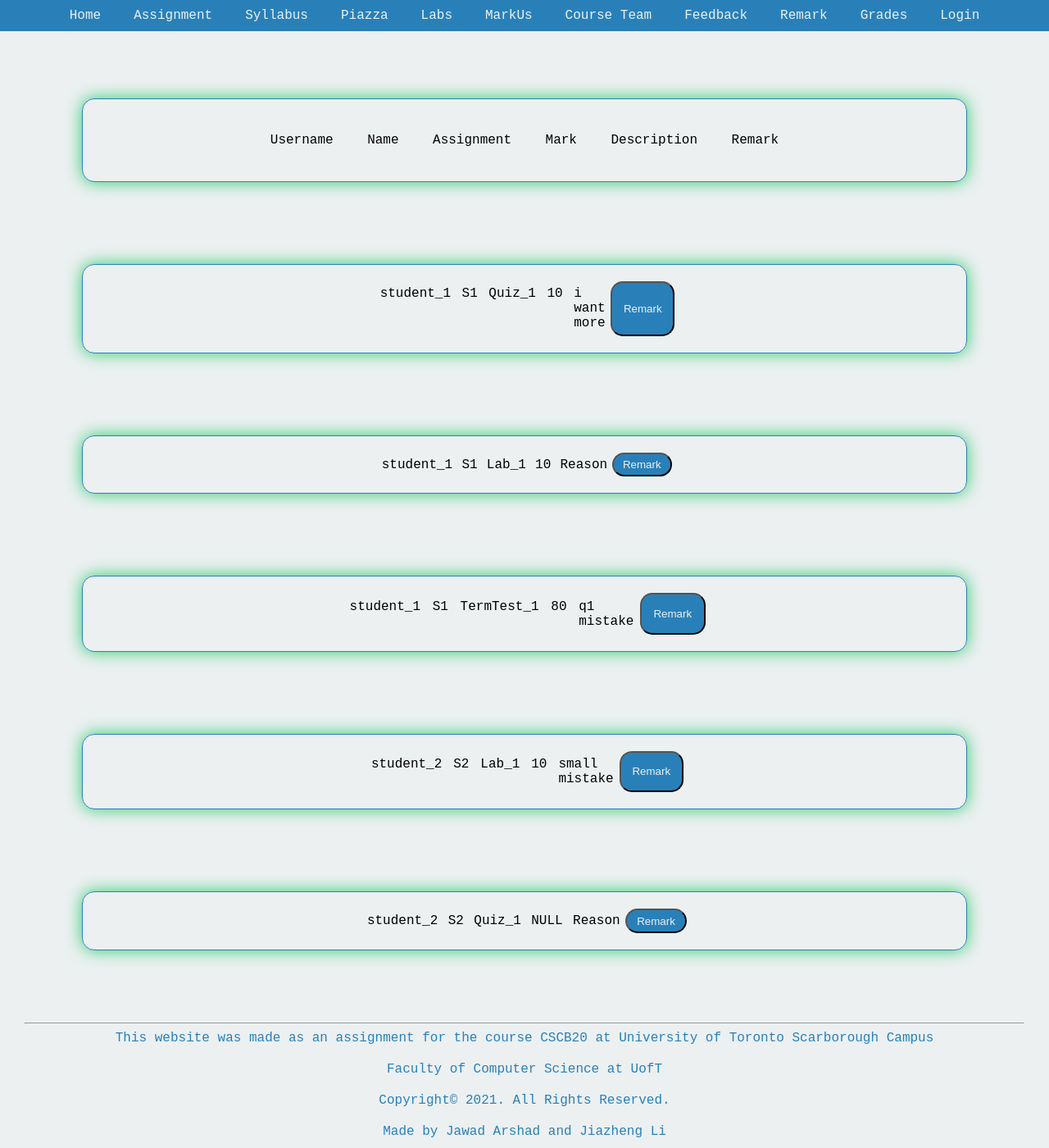
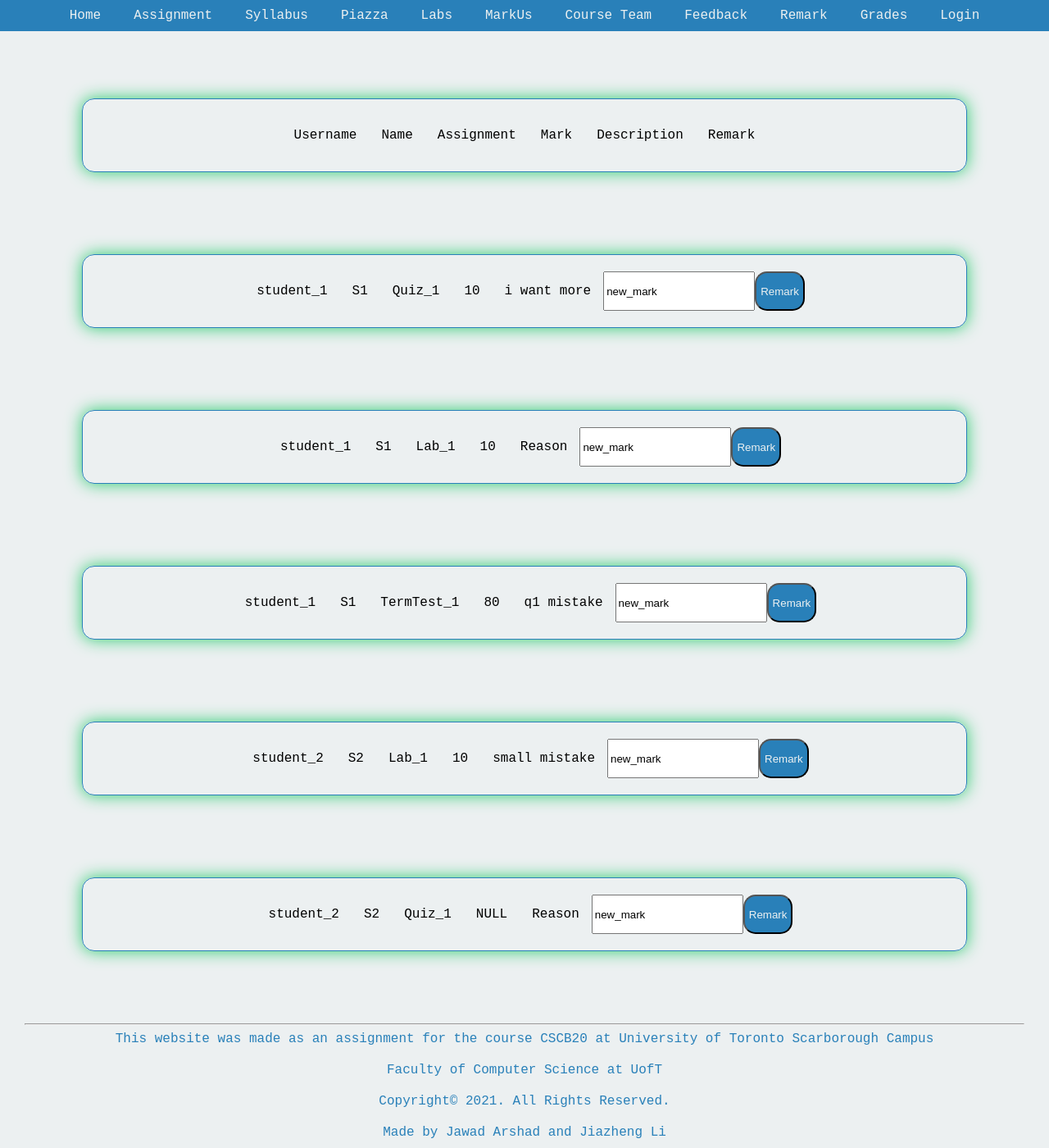
Before and after one commit to ljz3/CSCB20-A3, a Flask app: page /remark.html in a window 1280 px wide. Shown: the whole page at 82% size. Run offline with Flask 2, Linux system fonts and the light colour scheme; data comes from the database, SQL or seed files in the repository; both versions use the stored data as it was after the commit.

Commit message:
finished the backend for remark

```diff
--- a/Assignment3/app.py
+++ b/Assignment3/app.py
@@ -6,6 +6,9 @@ app = Flask(__name__)
 
 access_username = ''
 isadmin = True
+
+#access_username = 'student_2'
+#isadmin = False
 
 def get_db():
     db = getattr(g, '_database', None)
@@ -33,6 +36,19 @@ def close_connection(exception):
         db.close()
 
 
+def remove_remark(user, ass_id, mark):
+    db = get_db()
+    db_cur = db.cursor()
+    db_cur.execute("delete from Remarks where Username='"+user+"' and Ass_id="+ass_id)
+    db_cur.execute("update Grades set Mark="+mark+"where Username='"+user+"' and Ass_id="+ass_id)
+    db.commit()
+
+def add_remark(user, name, ass_id, mark, reason):
+    db = get_db()
+    db_cur = db.cursor()
+    db_cur.execute("insert into Remarks values ('"+ user +"','"+ name +"','"+ ass_id +"','"+ mark +"','"+ reason +"')")
+    db.commit()
+
 def remark():
     db = get_db()
     db.row_factory = make_dicts
@@ -42,17 +58,30 @@ def remark():
         for want_remark in query_db('select * from Remarks'):
             remarks_dict.append(want_remark)
         db.close()
-        return render_template('remark.html', remarks=remarks_dict)
+        return render_template('remark.html', remarks=remarks_dict, admin=isadmin)
     else:
-        for want_remark in query_db('select * from Remarks where userneme =' + access_username):
+        for want_remark in query_db("select Username, name, Ass_id, Mark from Grades natural join Person where username ='" + access_username +"'"):
             remarks_dict.append(want_remark)
         db.close()
-        return render_template('remark.html', remarks=remarks_dict)
+        return render_template('remark.html', remarks=remarks_dict, admin=isadmin)
 
 @app.route('/remark.html', methods=['GET', 'POST'])
 def remark_change():
     if request.method == 'POST':
         if request.form.get('Remark') == 'Remark':
+            if isadmin == True:
+                user = request.form.get('Username')
+                ass_id = request.form.get('Ass_id')
+                new_mark = request.form.get('new_mark')
+                remove_remark(user, ass_id, new_mark)
+            else:
+                user = request.form.get('Username')
+                name = request.form.get('name')
+                ass_id = request.form.get('Ass_id')
+                mark = request.form.get('Mark')
+                reason = request.form.get('Reason')
+                print(("insert into Remarks values ('"+ user +"','"+ name +"','"+ ass_id +"','"+ mark +"','"+ reason +"')"))
+                add_remark(user, name, ass_id, mark, reason)
             return remark()
         else:
             return remark()
--- a/Assignment3/static/css/remark.css
+++ b/Assignment3/static/css/remark.css
@@ -46,36 +46,35 @@ body {
     display: flex;
     flex-direction: row;
     justify-content: center;
-    border: #2980b9 solid 1px;
+    flex-wrap: wrap;
+    padding: 20px;
+    margin: 50px;
+    border: #2980b9 1px solid;
     border-radius: 15px;
     box-shadow: 0 0 20px #2ecc71;
-    padding: 20px;
-    margin: 50px;
-}
-
-.row-container form{
-    display: flex;
-    flex-direction: row;
-    justify-content: center;
-
 }
 
 .content {
-    padding: 2%;
-    margin: 5 px;
+    margin: 5px;
+    padding: 10px;
 }
 
-form input[type=submit]{
+form {
+    display: flex;
+    flex-direction: row;
+}
+
+[type=submit] {
     text-decoration: none;
+    padding: 5px;
     border-radius: 15px;
     color: #ecf0f1;
     background-color: #2980b9;
     transition: 1s;
     cursor: pointer;
-    padding:  1% 4%;
 }
 
-form input[type=submit]:hover{
+[type=submit]:hover {
     background-color: #ecf0f1;
     border: none;
     color: #2ecc71;
@@ -83,7 +82,6 @@ form input[type=submit]:hover{
     box-shadow: 0 0 10px #2ecc71;
     font-size: 20px;
 }
-
 
 
 /*-----------------------Footer CSS-----------------------*/
--- a/Assignment3/templates/remark.html
+++ b/Assignment3/templates/remark.html
@@ -33,11 +33,22 @@
             {% for element in remarks %}
             <div class="row-container">
                 <form action="/remark.html" method="post">
+                    <input type="hidden" name="Username" id="Username" value="{{element['Username']}}">
                     <div class="content">{{element['Username']}}</div>
+                    <input type="hidden" name="name" id="name" value="{{element['name']}}">
                     <div class="content">{{element['name']}}</div>
+                    <input type="hidden" name="Ass_id" id="Ass_id" value="{{element['Ass_id']}}">
                     <div class="content">{{element['Ass_id']}}</div>
+                    <input type="hidden" name="Mark" id="Mark" value="{{element['Mark']}}">
                     <div class="content">{{element['Mark']}}</div>
+
+                    {% if admin %}
+                    <input type="hidden" name="Reason" id="Reason" value="{{element['Reason']}}">
                     <div class="content">{{element['Reason']}}</div>
+                    <input type="text" name="new_mark" value="new_mark">
+                    {% else %}
+                    <input type="text" name="Reason" value="Reason">
+                    {% endif %}
                     <input type="submit" name="Remark" value="Remark">
                 </form>
             </div>
```
Also changed, not shown: Assignment3/assignment3.db.
